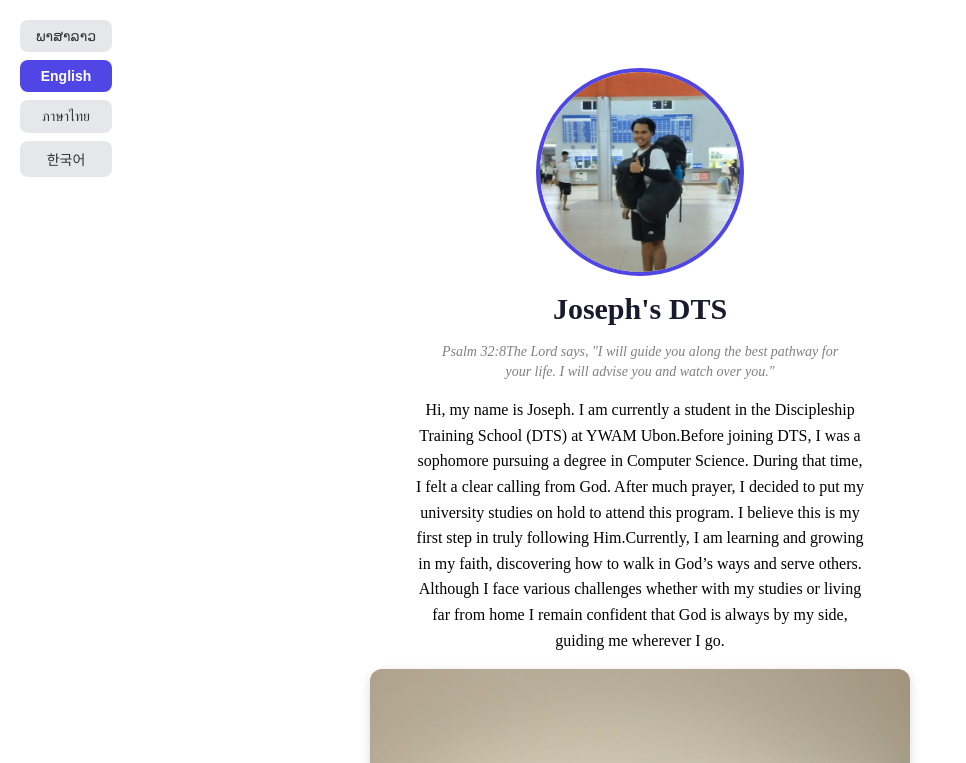
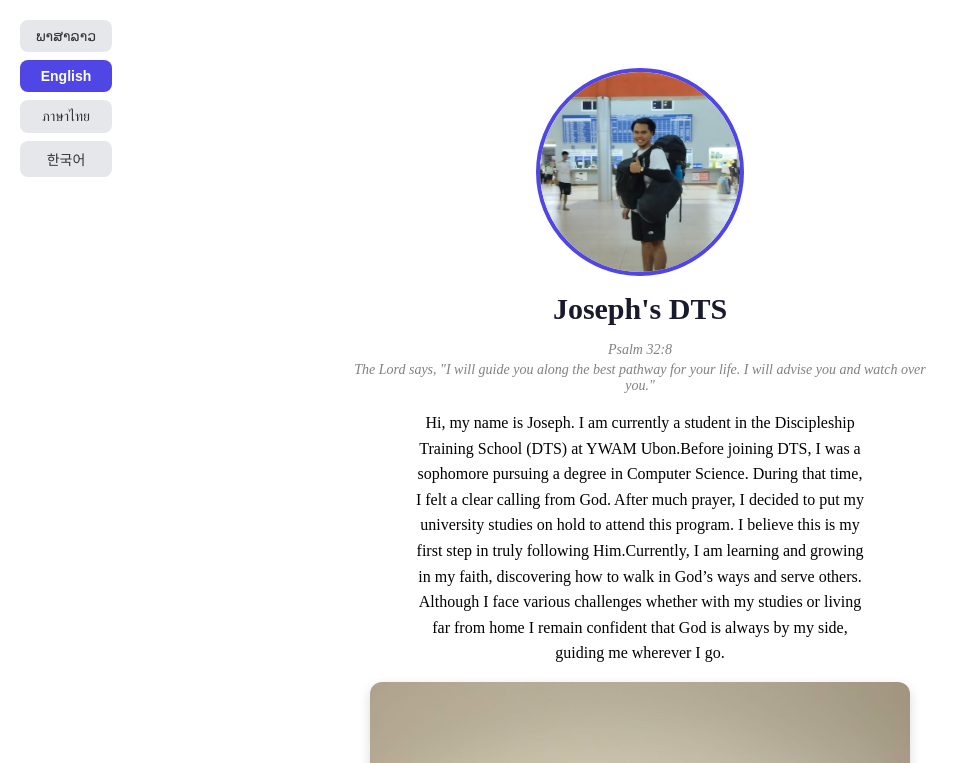
Before and after one commit to zaa220424-boop/Web_DTS, a React (Vite) app: page / in a window 1280 px wide. Shown: the top 763 px of the page, without its empty margins (0-966 px from the left). Built offline with nearby package versions, Linux system fonts and the light colour scheme.

Commit message:
first commit

```diff
--- a/src/App.jsx
+++ b/src/App.jsx
@@ -10,7 +10,7 @@ import "./App.css";
 
 function App() {
   const [lang, setLang] = useState("english");
-  const [showBtn, setShowBtn] = useState(false);
+  const [showBtn, setShowBtn] = useState(true);
   useEffect(() => {
     const handleScroll = () => {
       if (window.scrollY > 50) {
@@ -35,9 +35,9 @@ function App() {
           flexDirection: "column",
           gap: "8px",
           zIndex: 100,
-          opacity: showBtn ? 1 : 0,           // ✅ ຊ່ວງຫາຍ
-        transition: "opacity 0.3s ease",    // ✅ animation ລຽນ
-        pointerEvents: showBtn ? "auto" : "none",  // ✅ ກົດບໍ່ໄດ້ຕອນຫາຍ
+          opacity: showBtn ? 1 : 0, // ✅ ຊ່ວງຫາຍ
+          transition: "opacity 0.3s ease", // ✅ animation ລຽນ
+          pointerEvents: showBtn ? "auto" : "none", // ✅ ກົດບໍ່ໄດ້ຕອນຫາຍ
         }}
       >
         {Object.keys(translations).map((key) => (
@@ -98,20 +98,35 @@ function App() {
         >
           {translations[lang].name}
         </h1>
+        <div
+          style={{
+            display: "flex",
+            flexDirection: "column",
+            gap: "4px",
+            textAlign: "center",
+          }}
+        >
           <p
             style={{
               color: "gray",
               fontStyle: "italic",
-            margin: "0 auto",
+              margin: 0,
               fontSize: "14px",
-            textAlign: "center",
-            maxWidth: "400px",
-            lineHeight: "1.4",
             }}
           >
             {translations[lang].bible}
+          </p>
+          <p
+            style={{
+              color: "gray",
+              fontStyle: "italic",
+              margin: 0,
+              fontSize: "14px",
+            }}
+          >
             {translations[lang].bible2}
           </p>
+        </div>
         {/* bio */}
         <p
           style={{
@@ -196,6 +211,7 @@ function App() {
             height: "400px",
             marginTop: "10px",
             borderRadius: "12px",
+            objectFit: "cover",
             boxShadow: "0 4px 12px rgba(0,0,0,0.15)",
           }}
         />
@@ -239,12 +255,13 @@ function App() {
         <div
           style={{
             width: "100%",
-            height: "300px",
+            minHeight: "200px",
             backgroundColor: "#80808061",
             borderRadius: "14px",
             boxShadow: "0 4px 12px rgba(0,0,0,0.1)",
             paddingTop: "50px",
             paddingLeft: "50px",
+            paddingBottom: "30px",
           }}
         >
           <div
@@ -253,6 +270,7 @@ function App() {
               flexDirection: "row",
               gap: "12px",
               textAlign: "center",
+              alignItems: "center",
             }}
           >
             <p
@@ -277,12 +295,13 @@ function App() {
           <div
             style={{
               fontSize: "15px",
-              marginTop: "50px",
+             paddingTop: "20px",
               display: "flex",
               flexDirection: "row",
               margin: 0,
               gap: "50px",
               fontStyle: "italic",
+              flexWrap: "wrap",
             }}
           >
             {translations[lang].suport}
```
Lines whose indentation alone changed are shown as unchanged.
